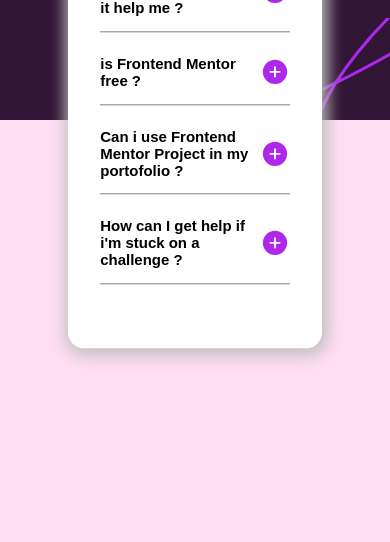
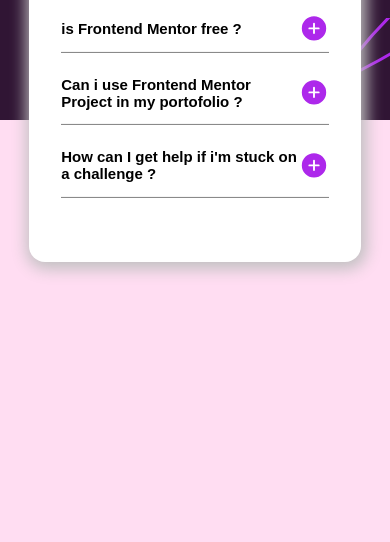
Before and after one commit to masreii/FAQ-accordation, a plain HTML site: page index.html in a window 390 px wide. Shown: the part 302-844 px from the top of the page. Drawn offline with Linux system fonts and the light colour scheme.

Commit message:
set margin

```diff
--- a/style/responsive.css
+++ b/style/responsive.css
@@ -16,6 +16,11 @@
     max-height: 180px;
   }
 
+  .section-FAQ {
+    bottom: -12rem;
+
+  }
+
 }
 
 @media (max-width: 820px) {
@@ -30,10 +35,15 @@
     max-height: 110px;
   }
 
+  .section-FAQ {
+    bottom: -12rem;
+  }
+
 }
 
 @media (max-width: 480px) {
   .section-FAQ {
-    bottom: -14rem;
+    bottom: -12rem;
+    width: 85%;
   }
 }
--- a/style/style.css
+++ b/style/style.css
@@ -21,7 +21,7 @@ body {
   border-radius: 1rem;
   box-shadow: 0.1rem 0.2rem 1rem 0.25rem rgb(192, 192, 192);
   padding-bottom: 3.5rem;
-  bottom: -20rem;
+  bottom: -15rem;
   position: relative;
   transform: translateY(-20%);
 }
```
